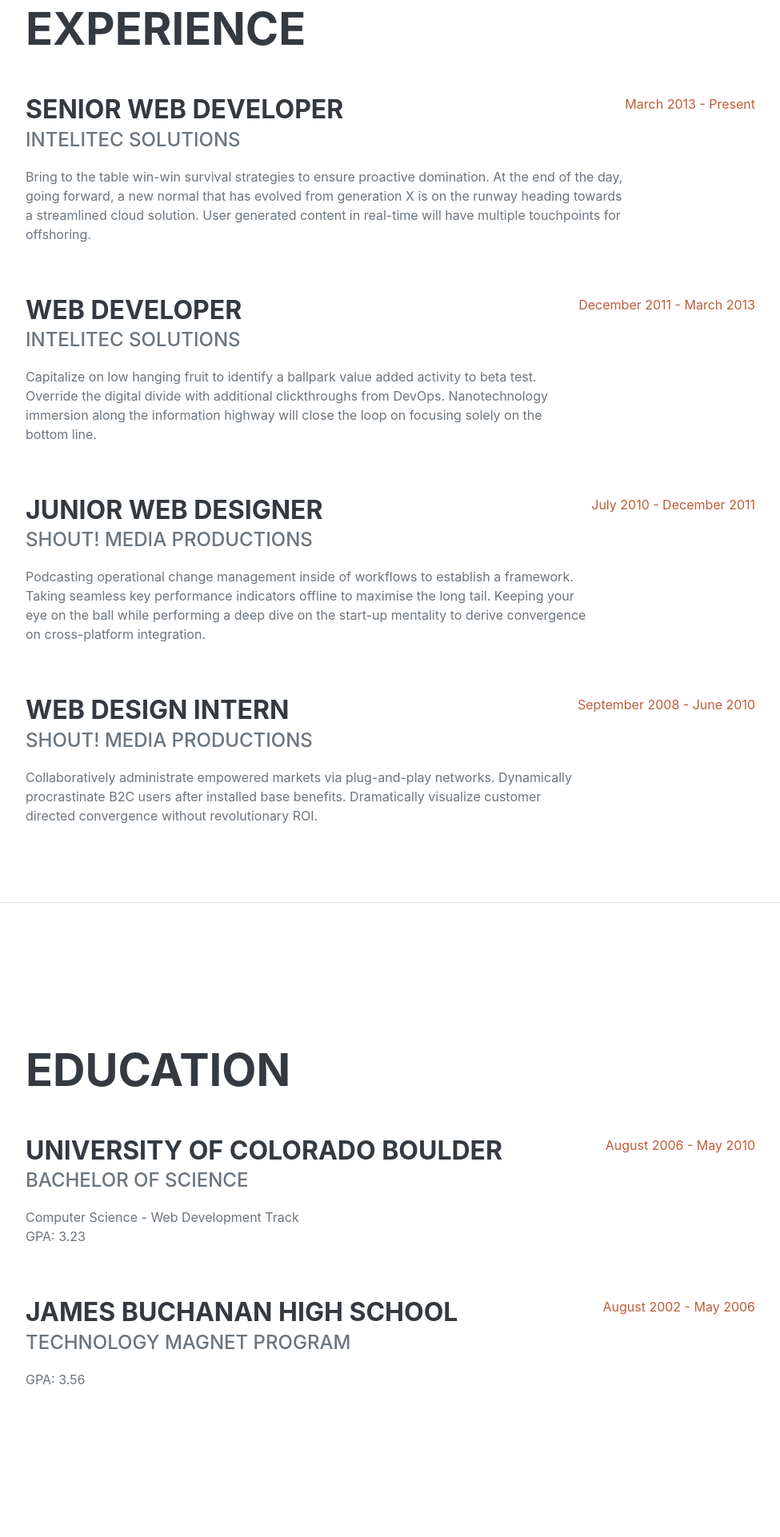
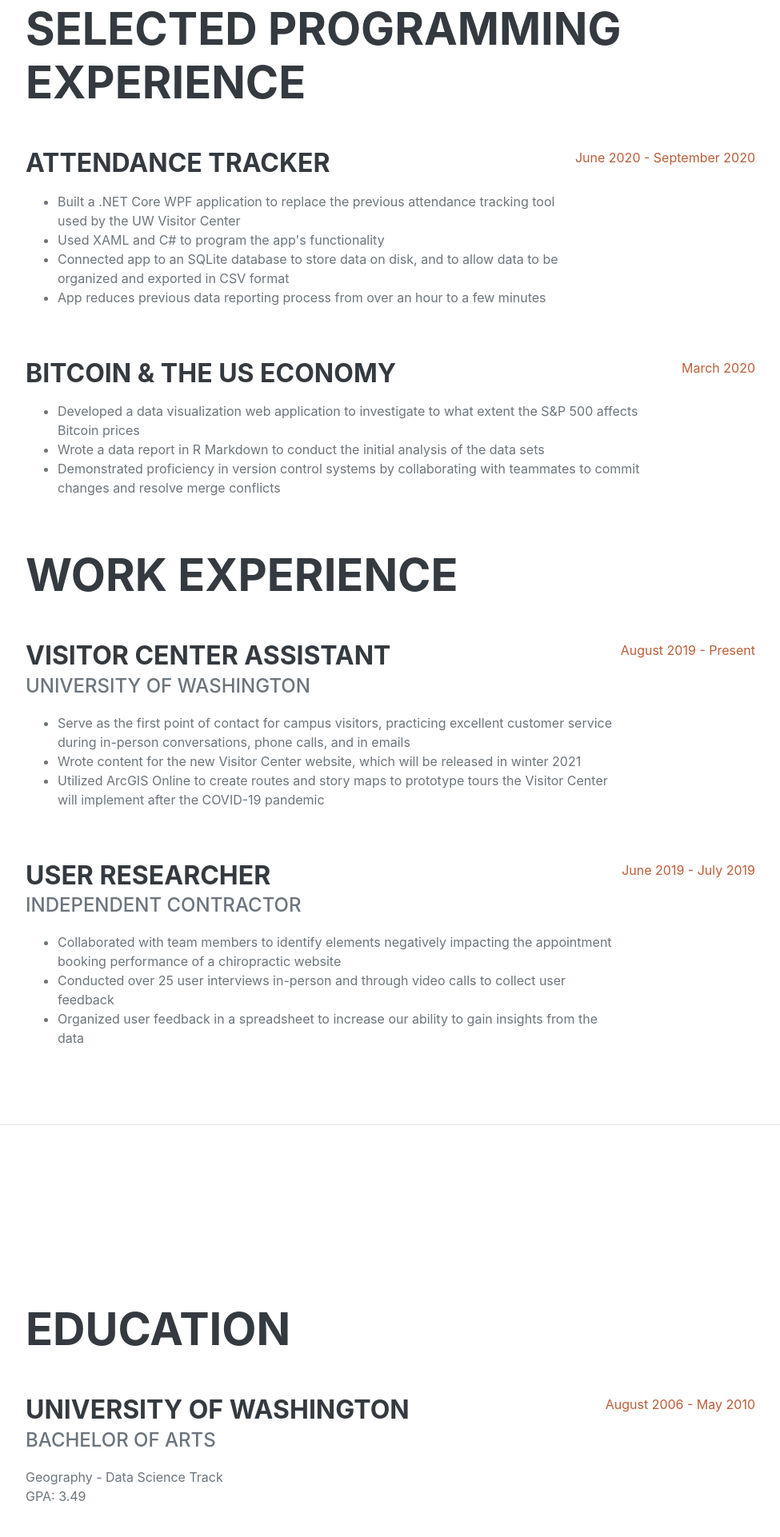
Before and after one commit to tmroach/tmroach.github.io, a plain HTML site: page index.html in a window 1280 px wide. Shown: the part 878-2800 px from the top of the page at 80% size, without its empty margins (288-1263 px from the left). Drawn offline with nearby package versions, Linux system fonts and the light colour scheme; a web font is replaced by a local one.

Commit message:
Alter resume website content

```diff
--- a/index.html
+++ b/index.html
@@ -19,7 +19,7 @@
         <!-- Navigation-->
         <nav class="navbar navbar-expand-lg navbar-dark bg-primary fixed-top" id="sideNav">
             <a class="navbar-brand js-scroll-trigger" href="#page-top">
-                <span class="d-block d-lg-none">Clarence Taylor</span>
+                <span class="d-block d-lg-none">Tim Roach</span>
                 <span class="d-none d-lg-block"><img class="img-fluid img-profile rounded-circle mx-auto mb-2" src="assets/img/profile.jpg" alt="" /></span>
             </a>
             <button class="navbar-toggler" type="button" data-toggle="collapse" data-target="#navbarSupportedContent" aria-controls="navbarSupportedContent" aria-expanded="false" aria-label="Toggle navigation"><span class="navbar-toggler-icon"></span></button>
@@ -40,19 +40,16 @@
             <section class="resume-section" id="about">
                 <div class="resume-section-content">
                     <h1 class="mb-0">
-                        Clarence
-                        <span class="text-primary">Taylor</span>
+                        Tim
+                        <span class="text-primary">Roach</span>
                     </h1>
                     <div class="subheading mb-5">
-                        3542 Berry Street · Cheyenne Wells, CO 80810 · (317) 585-8468 ·
-                        <a href="mailto:name@email.com">name@email.com</a>
+                        <a href="mailto:name@email.com">tmroach@uw.edu</a>
                     </div>
                     <p class="lead mb-5">I am experienced in leveraging agile frameworks to provide a robust synopsis for high level overviews. Iterative approaches to corporate strategy foster collaborative thinking to further the overall value proposition.</p>
                     <div class="social-icons">
-                        <a class="social-icon" href="#"><i class="fab fa-linkedin-in"></i></a>
-                        <a class="social-icon" href="#"><i class="fab fa-github"></i></a>
-                        <a class="social-icon" href="#"><i class="fab fa-twitter"></i></a>
-                        <a class="social-icon" href="#"><i class="fab fa-facebook-f"></i></a>
+                        <a class="social-icon" href="https://www.linkedin.com/in/timothy-roach-b3533814a"><i class="fab fa-linkedin-in"></i></a>
+                        <a class="social-icon" href="https://github.com/tmroach"><i class="fab fa-github"></i></a>
                     </div>
                 </div>
             </section>
@@ -60,38 +57,67 @@
             <!-- Experience-->
             <section class="resume-section" id="experience">
                 <div class="resume-section-content">
-                    <h2 class="mb-5">Experience</h2>
+                    <h2 class="mb-5">Selected Programming Experience</h2>
                     <div class="d-flex flex-column flex-md-row justify-content-between mb-5">
                         <div class="flex-grow-1">
-                            <h3 class="mb-0">Senior Web Developer</h3>
-                            <div class="subheading mb-3">Intelitec Solutions</div>
-                            <p>Bring to the table win-win survival strategies to ensure proactive domination. At the end of the day, going forward, a new normal that has evolved from generation X is on the runway heading towards a streamlined cloud solution. User generated content in real-time will have multiple touchpoints for offshoring.</p>
+                            <h3 class="mb-0">Attendance Tracker</h3>
+                            <div class="subheading mb-3"></div>
+                            <ul>
+                              <li>Built a .NET Core WPF application to replace the previous attendance tracking tool used by the UW Visitor Center</li>
+                              <li>Used XAML and C# to program the app's functionality</li>
+                              <li>Connected app to an SQLite database to store data on disk, and to allow data to be organized and exported in CSV format</li>
+                              <li>App reduces previous data reporting process from over an hour to a few minutes</li>
+                            </ul>
                         </div>
-                        <div class="flex-shrink-0"><span class="text-primary">March 2013 - Present</span></div>
+                        <div class="flex-shrink-0"><span class="text-primary">June 2020 - September 2020</span></div>
                     </div>
                     <div class="d-flex flex-column flex-md-row justify-content-between mb-5">
                         <div class="flex-grow-1">
-                            <h3 class="mb-0">Web Developer</h3>
-                            <div class="subheading mb-3">Intelitec Solutions</div>
-                            <p>Capitalize on low hanging fruit to identify a ballpark value added activity to beta test. Override the digital divide with additional clickthroughs from DevOps. Nanotechnology immersion along the information highway will close the loop on focusing solely on the bottom line.</p>
+                            <h3 class="mb-0">Bitcoin & the US Economy </h3>
+                            <div class="subheading mb-3"></div>
+                            <ul>
+                              <li>Developed a data visualization web application to investigate to what extent the S&P 500 affects Bitcoin prices</li>
+                              <li>Wrote a data report in R Markdown to conduct the initial analysis of the data sets</li>
+                              <li>
+                                Demonstrated proficiency in version control systems by collaborating with teammates to commit changes and
+                                resolve merge conflicts
+                              </li>
+                            </ul>
                         </div>
-                        <div class="flex-shrink-0"><span class="text-primary">December 2011 - March 2013</span></div>
+                        <div class="flex-shrink-0"><span class="text-primary">March 2020</span></div>
                     </div>
+                    <h2 class="mb-5">Work Experience</h2>
                     <div class="d-flex flex-column flex-md-row justify-content-between mb-5">
                         <div class="flex-grow-1">
-                            <h3 class="mb-0">Junior Web Designer</h3>
-                            <div class="subheading mb-3">Shout! Media Productions</div>
-                            <p>Podcasting operational change management inside of workflows to establish a framework. Taking seamless key performance indicators offline to maximise the long tail. Keeping your eye on the ball while performing a deep dive on the start-up mentality to derive convergence on cross-platform integration.</p>
+                            <h3 class="mb-0">Visitor Center Assistant</h3>
+                            <div class="subheading mb-3">University of Washington</div>
+                            <ul>
+                               <li>Serve as the first point of contact for campus visitors, practicing excellent customer service during in-person
+                                 conversations, phone calls, and in emails
+                               </li>
+                               <li>Wrote content for the new Visitor Center website, which will be released in winter 2021</li>
+                               <li>
+                                 Utilized ArcGIS Online to create routes and story maps to prototype tours the Visitor Center will implement after
+                                 the COVID-19 pandemic
+                               </li>
+                            </ul>
                         </div>
-                        <div class="flex-shrink-0"><span class="text-primary">July 2010 - December 2011</span></div>
+                        <div class="flex-shrink-0"><span class="text-primary">August 2019 - Present</span></div>
                     </div>
                     <div class="d-flex flex-column flex-md-row justify-content-between">
                         <div class="flex-grow-1">
-                            <h3 class="mb-0">Web Design Intern</h3>
-                            <div class="subheading mb-3">Shout! Media Productions</div>
-                            <p>Collaboratively administrate empowered markets via plug-and-play networks. Dynamically procrastinate B2C users after installed base benefits. Dramatically visualize customer directed convergence without revolutionary ROI.</p>
+                            <h3 class="mb-0">User Researcher</h3>
+                            <div class="subheading mb-3"> Independent Contractor</div>
+                            <ul>
+                              <li>
+                                Collaborated with team members to identify elements negatively impacting the appointment booking
+                                performance of a chiropractic website
+                              </li>
+                              <li>Conducted over 25 user interviews in-person and through video calls to collect user feedback</li>
+                              <li>Organized user feedback in a spreadsheet to increase our ability to gain insights from the data</li>
+                            </ul>
                         </div>
-                        <div class="flex-shrink-0"><span class="text-primary">September 2008 - June 2010</span></div>
+                        <div class="flex-shrink-0"><span class="text-primary">June 2019 - July 2019</span></div>
                     </div>
                 </div>
             </section>
@@ -102,20 +128,18 @@
                     <h2 class="mb-5">Education</h2>
                     <div class="d-flex flex-column flex-md-row justify-content-between mb-5">
                         <div class="flex-grow-1">
-                            <h3 class="mb-0">University of Colorado Boulder</h3>
-                            <div class="subheading mb-3">Bachelor of Science</div>
-                            <div>Computer Science - Web Development Track</div>
-                            <p>GPA: 3.23</p>
+                            <h3 class="mb-0">University of Washington</h3>
+                            <div class="subheading mb-3">Bachelor of Arts</div>
+                            <div>Geography - Data Science Track</div>
+                            <p>GPA: 3.49</p>
                         </div>
                         <div class="flex-shrink-0"><span class="text-primary">August 2006 - May 2010</span></div>
                     </div>
                     <div class="d-flex flex-column flex-md-row justify-content-between">
                         <div class="flex-grow-1">
-                            <h3 class="mb-0">James Buchanan High School</h3>
-                            <div class="subheading mb-3">Technology Magnet Program</div>
-                            <p>GPA: 3.56</p>
+                            <h3 class="mb-0">Bishop Blanchet High School</h3>
                         </div>
-                        <div class="flex-shrink-0"><span class="text-primary">August 2002 - May 2006</span></div>
+                        <div class="flex-shrink-0"><span class="text-primary">September 2013 - May 2017</span></div>
                     </div>
                 </div>
             </section>
@@ -126,42 +150,15 @@
                     <h2 class="mb-5">Skills</h2>
                     <div class="subheading mb-3">Programming Languages & Tools</div>
                     <ul class="list-inline dev-icons">
+                        <li class="list-inline-item"><i class="fab fa-java"></i></li>
+                        <li class="list-inline-item"><i class="fab fa-python"></i></li>
                         <li class="list-inline-item"><i class="fab fa-html5"></i></li>
                         <li class="list-inline-item"><i class="fab fa-css3-alt"></i></li>
-                        <li class="list-inline-item"><i class="fab fa-js-square"></i></li>
-                        <li class="list-inline-item"><i class="fab fa-angular"></i></li>
-                        <li class="list-inline-item"><i class="fab fa-react"></i></li>
-                        <li class="list-inline-item"><i class="fab fa-node-js"></i></li>
-                        <li class="list-inline-item"><i class="fab fa-sass"></i></li>
-                        <li class="list-inline-item"><i class="fab fa-less"></i></li>
-                        <li class="list-inline-item"><i class="fab fa-wordpress"></i></li>
-                        <li class="list-inline-item"><i class="fab fa-gulp"></i></li>
-                        <li class="list-inline-item"><i class="fab fa-grunt"></i></li>
-                        <li class="list-inline-item"><i class="fab fa-npm"></i></li>
-                    </ul>
-                    <div class="subheading mb-3">Workflow</div>
-                    <ul class="fa-ul mb-0">
-                        <li>
-                            <span class="fa-li"><i class="fas fa-check"></i></span>
-                            Mobile-First, Responsive Design
-                        </li>
-                        <li>
-                            <span class="fa-li"><i class="fas fa-check"></i></span>
-                            Cross Browser Testing & Debugging
-                        </li>
-                        <li>
-                            <span class="fa-li"><i class="fas fa-check"></i></span>
-                            Cross Functional Teams
-                        </li>
-                        <li>
-                            <span class="fa-li"><i class="fas fa-check"></i></span>
-                            Agile Development & Scrum
-                        </li>
                     </ul>
                 </div>
             </section>
             <hr class="m-0" />
-            <!-- Interests-->
+            <!-- TODO: Interests
             <section class="resume-section" id="interests">
                 <div class="resume-section-content">
                     <h2 class="mb-5">Interests</h2>
@@ -170,7 +167,8 @@
                 </div>
             </section>
             <hr class="m-0" />
-            <!-- Awards-->
+            -->
+            <!-- TODO: list awards
             <section class="resume-section" id="awards">
                 <div class="resume-section-content">
                     <h2 class="mb-5">Awards & Certifications</h2>
@@ -217,6 +215,7 @@
                 </div>
             </section>
         </div>
+        -->
         <!-- Bootstrap core JS-->
         <script src="https://cdnjs.cloudflare.com/ajax/libs/jquery/3.5.1/jquery.min.js"></script>
         <script src="https://cdn.jsdelivr.net/npm/bootstrap@4.5.3/dist/js/bootstrap.bundle.min.js"></script>
```
